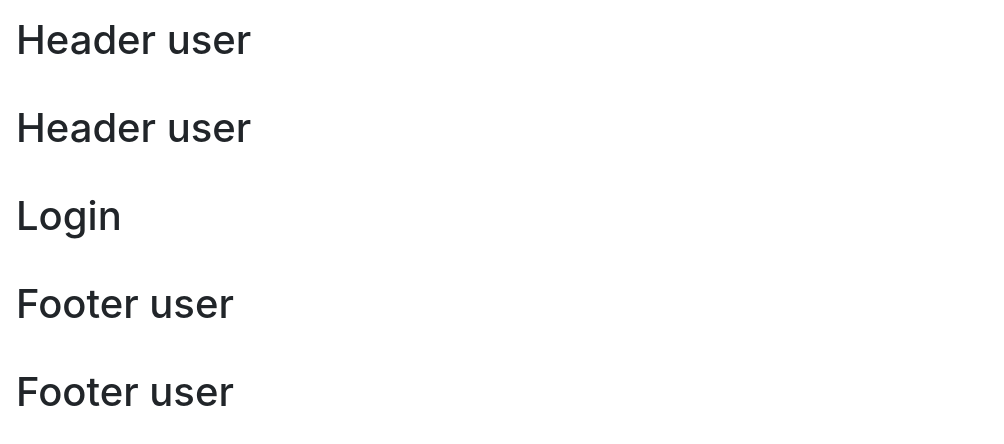
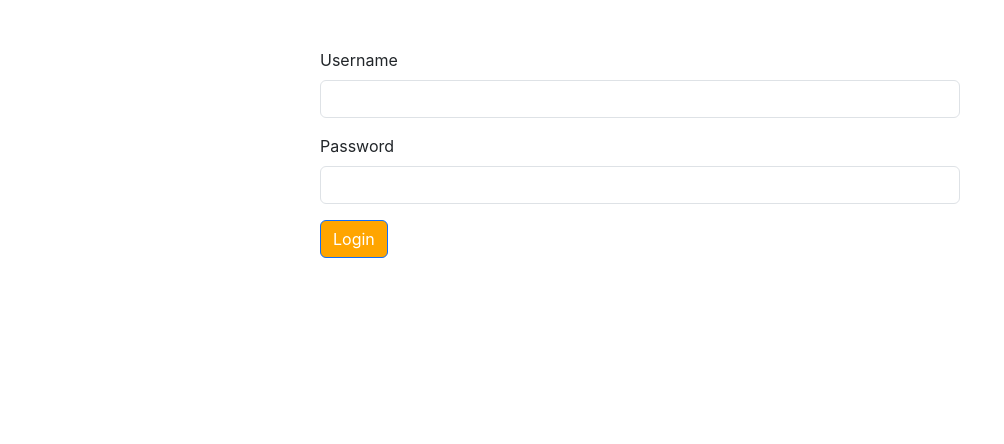
Before and after one commit to ntnghia-it01/example-fe-wd19304, a React (Create React App) app: page /login in a window 1280 px wide. Shown: the top 444 px of the page, without its empty margins (0-1004 px from the left). Built offline with nearby package versions, Linux system fonts and the light colour scheme.

Commit message:
commit 2025.04.15

```diff
--- a/src/App.js
+++ b/src/App.js
@@ -23,13 +23,24 @@ const App = () => {
       <Route path="/" element={<MainUser/>}>
         {/* Khi người dùng mở vào url: localhost:3000/** */}
         {/* => MainUser */}
-        <Route index element={<Home/>}/>
+        {/* <Route index element={<Home/>}/> */}
         {/* Route con không có dấu / phía trước */}
-        <Route path="login"  element={<Login/>}/>
+        {/* <Route path="login"  element={<Login/>}/>
         <Route path="register"  element={<Register/>}/>
         <Route path="register-hook-form"  element={<RegsiterHookForm/>}/>
-        <Route path="users"  element={<Users/>}/>
+        <Route path="users"  element={<Users/>}/> */}
       </Route>
+
+      <Route path="/login"  element={<Login/>}/>
+
+      {/* Tạo 1 trang login. với url /login */}
+      {/* Sử dụng react-hook-form bắt validate */}
+      {/* Và lấy thông tin được nhập từ input */}
+      {/* Thực hiện kiểm tra lỗi qua react-hook-form */}
+      {/* Nếu có lỗi hiển thị lỗi */}
+      {/* Nếu không lỗi hiển gọi api login */}
+      {/* Sau khi gọi api login thành công */}
+      {/* Log ra response từ api */}
 
       {/* Tạo 1 trang danh sách users */}
       {/* Dùng axios gọi api users */}
--- a/src/Constanst.jsx
+++ b/src/Constanst.jsx
@@ -4,5 +4,5 @@
 
 export default {
   // "key": "value"
-  DOMAIN_API: "http://172.16.20.44:8080",
+  DOMAIN_API: "http://172.16.28.2:8080",
 }
--- a/src/pages/Login/index.jsx
+++ b/src/pages/Login/index.jsx
@@ -1,18 +1,92 @@
-import HeaderUser from '../../components/HeaderUser';
-import FooterUser from '../../components/FooterUser';
+import axios from 'axios';
+import {useForm} from 'react-hook-form'
+import Constants from '../../Constanst'
 
-const Login = ()=>{
-  return(
-    <>
-      {/* // Thêm components Header vào đây */}
-      <HeaderUser/>
-      <div className="p-3">
-        <h1>Login</h1>
+const Login = () => {
+  const {
+    register,
+    // Đăng ký tên của từng ô input
+    // Đăng các validate của từng ô input
+    handleSubmit,
+    // Khi được gọi sẽ thực hiện kiểm tra các lỗi validate
+    // đã được gọi trước đó ở hàm register
+    formState: {errors},
+    // errors đóng vai trò như 1 biến state bên trong components
+    // Errors chứa các lỗi mà handleSubmit sinh ra khi kiểm tra với các đăng ký
+    // ở register
+  } = useForm();
+
+  // Hàm này là hàm callback
+  // Nó sẽ được kích hoạt nếu form không phát sinh ra lỗi
+  // Và props là nội mà người dùng đã nhập vào từng ô input theo kiểu object
+  // {username: "abc", password: "abc"}
+  const handleLogin = async (props) => {
+    try{
+      let formData = new FormData();
+      formData.append("username", props.username)
+      formData.append("password", props.password)
+
+      const res = await axios.post(`${Constants.DOMAIN_API}/auth/login`, formData)
+      // const res = await axios.delete(`${Constants.DOMAIN_API}/auth/login`, {data: formData})
+
+      console.log(res.data);
+
+    }catch(e){
+
+    }
+  }
+
+  // JWT => user info
+  //
+
+  // Lưu token ở localstorage => Lưu vĩnh viễn
+  // Kiểm tra user có đăng nhập chưa => token != null
+  // Có token mà token hết hạn?
+  // Decode => Object => check thời gian hiện tại
+  // => biết hết hạn => logout => login
+
+
+
+  // Token => hỏi thằng BE biết được thời gian hết hạn?
+  // Dùng cookie lưu => cookie em có thể set thời gian hết
+  // hạn cho cookie cùng lúc với thời gian hết hạn của jwt
+
+  // Muốn biết đã đăng nhập hoặc token còn sử dụng được hay không?
+  // Check token ở cookie có tồn tại không?
+
+  // cài thư viện react-cookie
+  // thực hiện lưu token vào cookie
+
+  return (
+    <div className="mt-5 col-6 offset-3">
+      <div class="mb-3">
+        <label class="form-label">Username</label>
+        <input
+          type="text"
+          class="form-control"
+          {...register("username", {
+            required: {value: true, message: "Username required"},
+          })}
+        />
+        {errors.username && <small className='text-danger'>{errors.username.message}</small>}
       </div>
-      <FooterUser/>
-      {/* // Thêm components Footer vào đây */}
-    </>
-  )
+      <div class="mb-3">
+        <label class="form-label">Password</label>
+        <input
+          type="password"
+          class="form-control"
+          {...register("password", {
+            required: {value: true, message: "Password required"},
+          })}
+        />
+        {errors.password && <small className='text-danger'>{errors.password.message}</small>}
+      </div>
+
+      <button onClick={handleSubmit(handleLogin)} type="button" class="btn btn-primary">
+        Login
+      </button>
+    </div>
+  );
 };
 
 export default Login;
```
